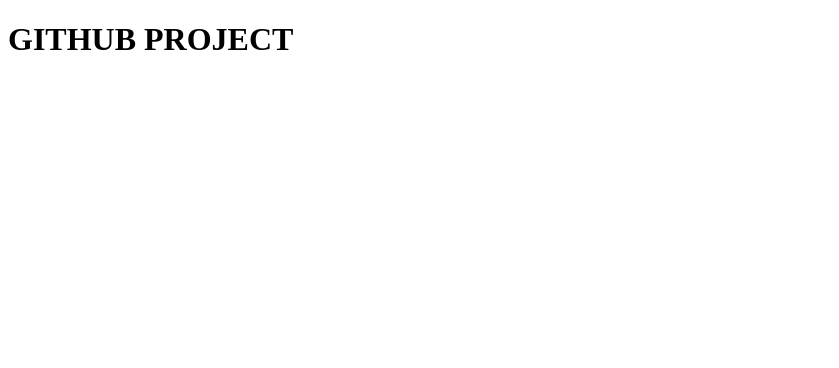
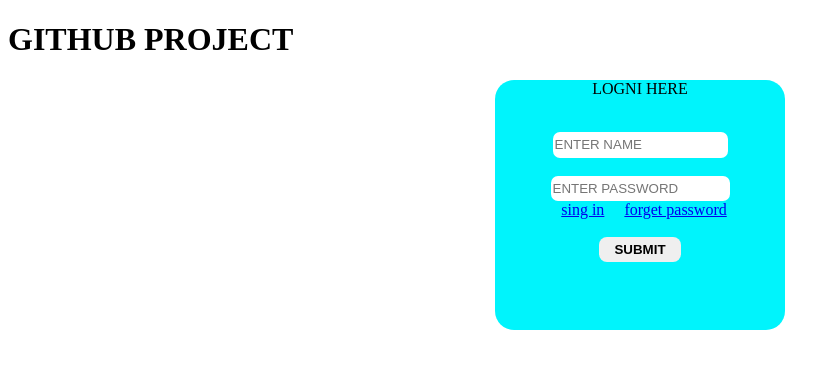
Before and after one commit to sigma-arfat/git-projecrt, a plain HTML site: page index.html in a window 1280 px wide. Shown: the whole page, without its empty margins (0-839 px from the left). Drawn offline with Linux system fonts and the light colour scheme.

Commit message:
first commit

```diff
--- a/index.html
+++ b/index.html
@@ -1,11 +1,66 @@
 <!DOCTYPE html>
 <html lang="en">
-<head>
     <meta charset="UTF-8">
     <meta name="viewport" content="width=device-width, initial-scale=1.0">
+
+<head>
     <title>Document</title>
+    <style>
+        .form{
+            box-sizing: border-box;
+            background-color: rgb(0, 244, 252);
+            text-align: center;
+            height: 250px;
+            width: 290px;
+            border-radius: 19px;
+            border: none;
+
+        }
+            .btn{
+                border: none;
+                width: 82px;
+                height: 25px;
+                border-radius: 8px;
+                font-weight: bolder;
+                transition: 0.5s;
+
+            }
+            .search{
+                border: none;
+                width: 175px;
+                height: 26px;
+                border-radius: 7px;
+
+            }
+            .pass{
+                border: none;
+                width: 175px;
+                height: 23px;
+                border-radius: 7px;
+            }
+            .btn:hover{
+                background-color: rgb(241, 241, 36);
+                color: rgb(243, 4, 4);
+            }
+            .btn:active{
+                background-color: rgb(6, 248, 6);
+                color: rgb(22, 75, 223);
+            }
+
+    </style>
 </head>
 <body>
     <h1>GITHUB PROJECT</h1>
+    <center><form class="form">
+        <P>LOGNI HERE</P>
+        <br>
+
+    <input type="search" placeholder="ENTER NAME" class="search"><br><br>
+    <input type="password" placeholder="ENTER PASSWORD" class="pass"><br>
+    &nbsp;&nbsp;<a href="#">sing in</a> &nbsp;&nbsp;&nbsp;&nbsp;<a href="#">forget password</a>
+    <br><br>
+    <input type="button" value="SUBMIT" name="button" class="btn"><br>
+
+</form></center>
 </body>
 </html>
```
